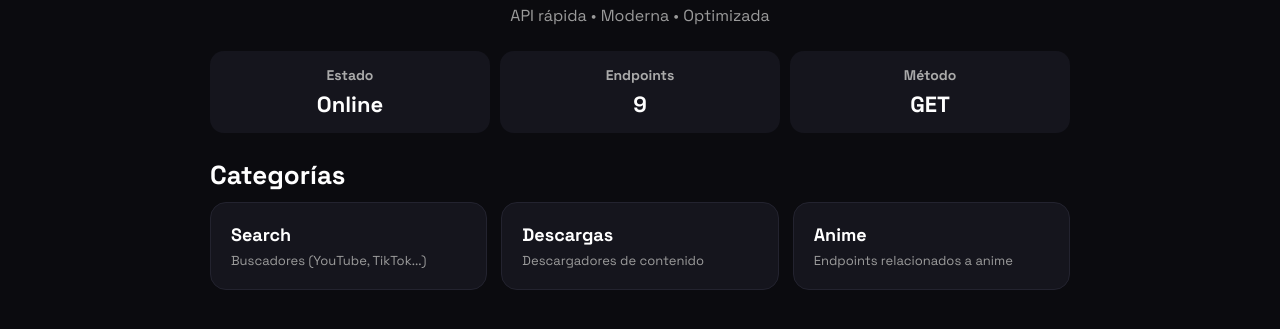
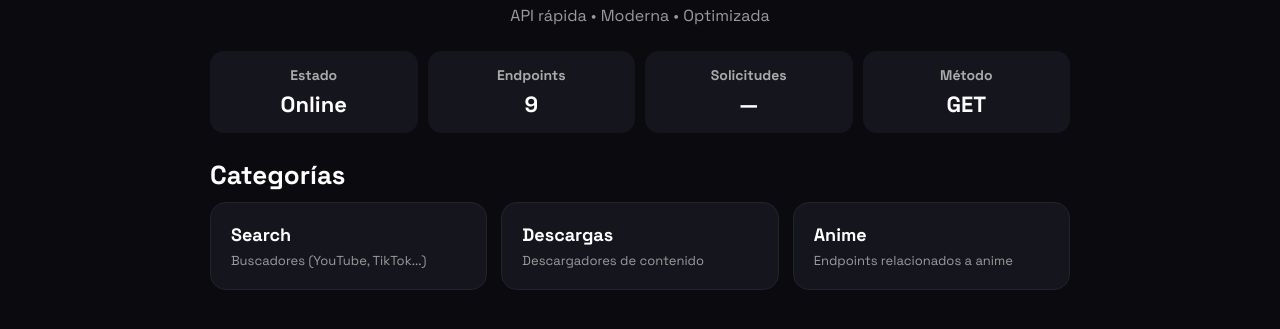
Before and after one commit to Edward-oficial/edward-api, a website: page public/index.html in a window 1280 px wide. Shown: the part 149-478 px from the top of the page. Drawn offline with Linux system fonts and the light colour scheme; no server answers; sample sign-in values are in the browser's storage.

Commit message:
Actualizar index.html

```diff
--- a/public/index.html
+++ b/public/index.html
@@ -55,6 +55,11 @@ API rápida • Moderna • Optimizada
 </div>
 
 <div class="box">
+<h3>Solicitudes</h3>
+<span id="requestsBox">Cargando...</span>
+</div>
+
+<div class="box">
 <h3>Método</h3>
 <span>GET</span>
 </div>
@@ -89,6 +94,44 @@ Copiado al portapapeles
 </div>
 
 <script src="/js/app.js"></script>
+<script>
+
+async function loadRequestsUsage(){
+
+    const box = document.getElementById("requestsBox");
+    const token = localStorage.getItem("token");
+
+    if(!token){
+        box.textContent = "—";
+        return;
+    }
+
+    try{
+
+        const res = await fetch("/auth/me", {
+            headers: { Authorization: "Bearer " + token }
+        });
+
+        const data = await res.json();
+
+        if(!data.status){
+            box.textContent = "—";
+            return;
+        }
+
+        box.textContent = data.unlimited
+            ? "Ilimitadas"
+            : data.requestsUsed + " / " + data.requestsLimit;
+
+    }catch(err){
+        box.textContent = "—";
+    }
+
+}
+
+loadRequestsUsage();
+
+</script>
 
 </body>
 </html>
```
